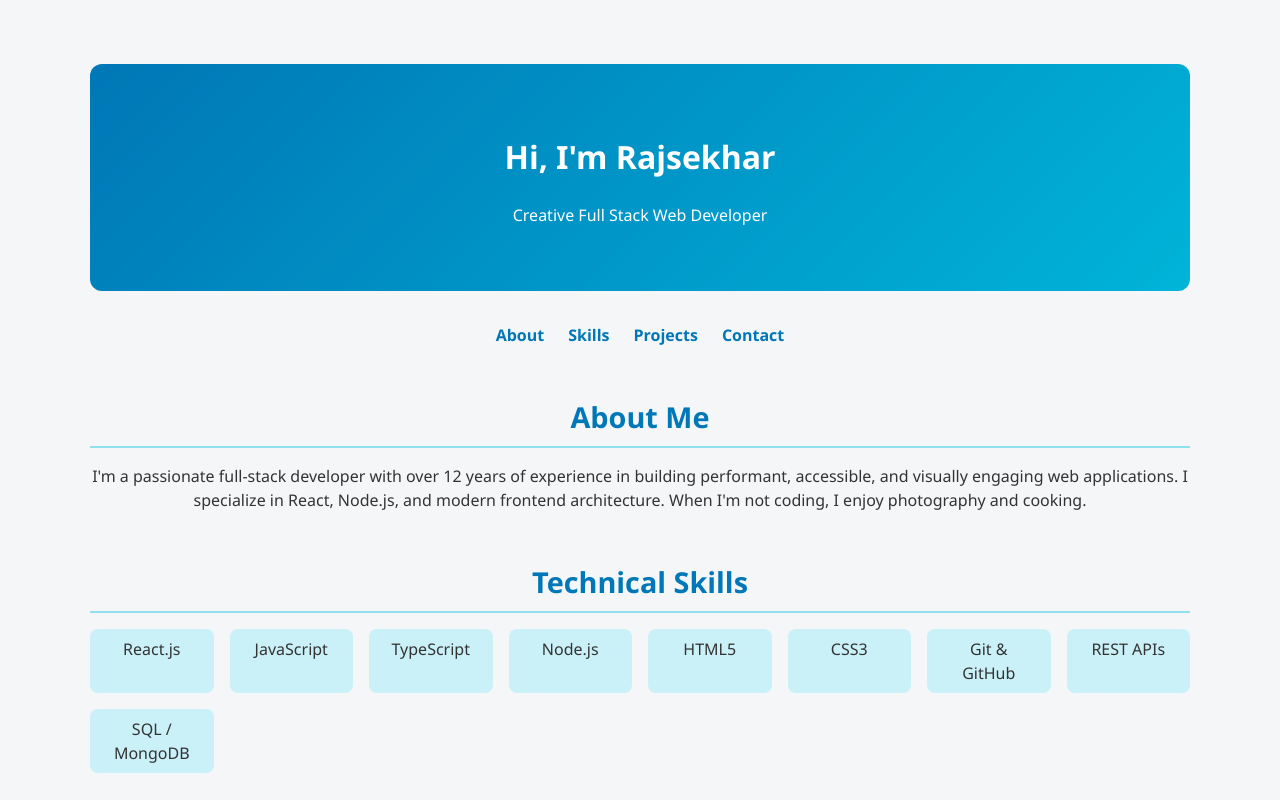
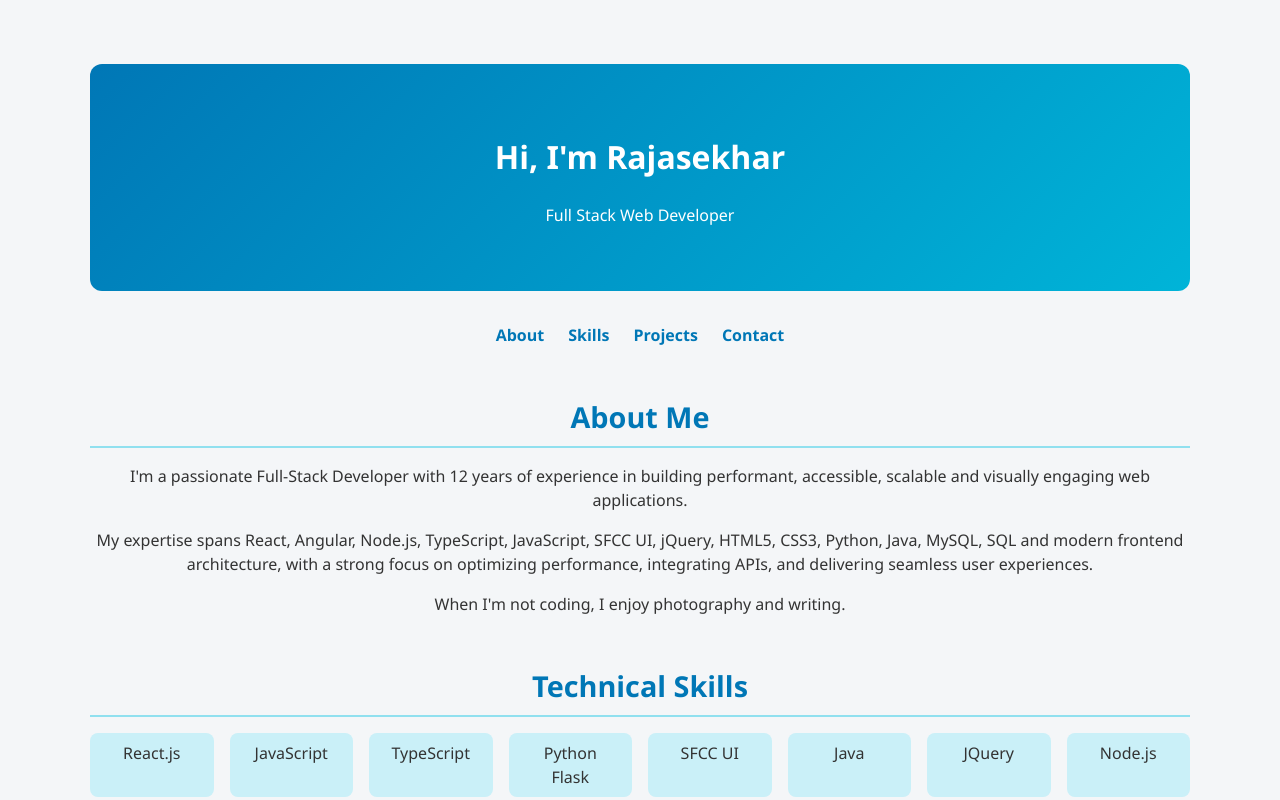
Before and after one commit to rajsekhars/react-portfolio, a React (Vite) app: page / in a window 1280 px wide. Shown: the top 800 px of the page. Built offline with nearby package versions, Linux system fonts and the light colour scheme.

Commit message:
Updated Skills section

```diff
--- a/src/App.jsx
+++ b/src/App.jsx
@@ -5,8 +5,8 @@ function App() {
   return (
     <div className="container">
       <header className="hero">
-        <h1>Hi, I'm Rajsekhar</h1>
-        <p>Creative Full Stack Web Developer</p>
+        <h1>Hi, I'm Rajasekhar</h1>
+        <p>Full Stack Web Developer</p>
       </header>
 
       <nav className="navbar">
@@ -19,7 +19,13 @@ function App() {
       <section id="about">
         <h2>About Me</h2>
         <p>
-          I'm a passionate full-stack developer with over 12 years of experience in building performant, accessible, and visually engaging web applications. I specialize in React, Node.js, and modern frontend architecture. When I'm not coding, I enjoy photography and cooking.
+        I'm a passionate Full-Stack Developer with 12 years of experience in building performant, accessible, scalable and visually engaging web applications.
+        </p>
+        <p>
+        My expertise spans React, Angular, Node.js, TypeScript, JavaScript, SFCC UI, jQuery, HTML5, CSS3, Python, Java, MySQL, SQL and modern frontend architecture, with a strong focus on optimizing performance, integrating APIs, and delivering seamless user experiences.
+        </p>
+        <p>
+        When I'm not coding, I enjoy photography and writing.
         </p>
       </section>
 
@@ -29,7 +35,12 @@ function App() {
           <span>React.js</span>
           <span>JavaScript</span>
           <span>TypeScript</span>
+          <span>Python Flask</span>
+          <span>SFCC UI</span>
+          <span>Java</span>
+          <span>JQuery</span>
           <span>Node.js</span>
+          <span>AWS</span>
           <span>HTML5</span>
           <span>CSS3</span>
           <span>Git & GitHub</span>
```
